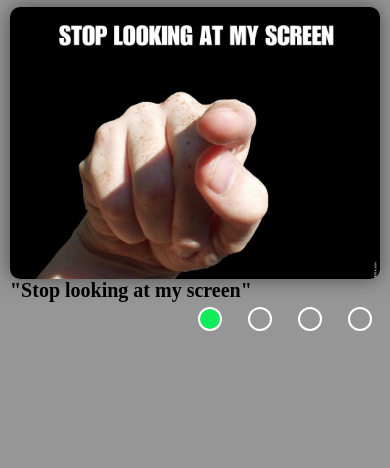
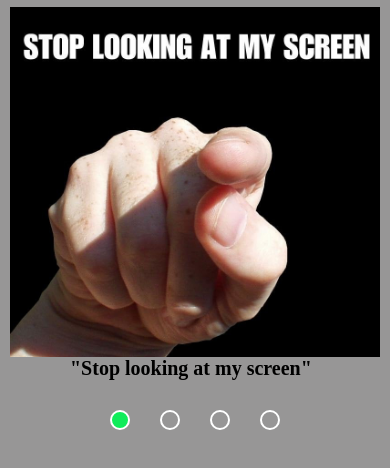
Before and after one commit to kamil7777/cssMemSlider, a plain HTML site: page cssMemSlider/index.html in a window 390 px wide. Drawn offline with Linux system fonts and the light colour scheme.

Commit message:
fix: fix markup (Mon, May 16, 2022 11:24:00 PM)

```diff
--- a/cssMemSlider/index.html
+++ b/cssMemSlider/index.html
@@ -15,17 +15,20 @@
         <input type="radio" name="btn" id="btn3">
         <input type="radio" name="btn" id="btn4">
     <div class="wrapper-img">
-        <div class="image btn1"></div>
-        <div class="image btn2"></div>
-        <div class="image btn3"></div>
-        <div class="image btn4"></div>
+        <div class="image img1"></div>
+        <div class="image img2"></div>
+        <div class="image img3"></div>
+        <div class="image img4"></div>
     </div>
+    <div class="wrp-text">
         <div class="text">
-        <div class="paragr">"Stop looking at my screen"</div>
+            <div class="paragr toggle">"Stop looking at my screen"</div>
             <div class="paragr">"What ?"</div>
             <div class="paragr">"Youuuuuu"</div>
             <div class="paragr">"Let's go walk!"</div>
         </div>
+    </div>
+
     <div class="block-button">
         <div class="wrp-label label1"><label for="btn1"></label></div>
         <div class="wrp-label label2"><label for="btn2"></label></div>
--- a/cssMemSlider/style.css
+++ b/cssMemSlider/style.css
@@ -11,7 +11,7 @@ body {
 
 .container {
     max-width: 1024px;
-    height: 800px;
+    height: 100%;
     margin: 2% auto 0;
     display: flex;
     flex-wrap: wrap;
@@ -19,59 +19,50 @@ body {
 
 .wrapper-img {
     width: 100%;
-    height: 90.5%;
+    height: 768px;
+    display: flex;
+    position: relative;
     overflow: hidden;
-    position: relative;
-    box-shadow: 0 0 20px rgba(0, 0, 0, .5);
-    border-radius: 10px;
 }
 
+.img1 {
+    background-image: url(./img/1.jpg);
+    background-size: cover;
+    background-position: center;
+}
+.img2 {
+    background-image: url(./img/2.jpg);
+    background-size: cover;
+    background-position: center;
+}
+.img3 {
+    background-image: url(./img/3.jpg);
+    background-size: cover;
+    background-position: center;
+}
+.img4 {
+    background-image: url(./img/4.jpg);
+    background-size: cover;
+    background-position: center;
+}
 .image {
-    height: 100%;
-	position: absolute;
-	width: 100%;
+    position: absolute;
+    width: inherit;
+    height: inherit;
+    transform: scale(1.5);
     opacity: 0;
     z-index: 0;
-    transform: scale(1.5);
-    transition: transform ease-in-out .8s, opacity ease-in-out .8s;
+
 }
 
-#btn1:checked ~ .wrapper-img .btn1,
-#btn2:checked ~ .wrapper-img .btn2,
-#btn3:checked ~ .wrapper-img .btn3,
-#btn4:checked ~ .wrapper-img .btn4 {
+#btn1:checked ~ .wrapper-img .img1,
+#btn2:checked ~ .wrapper-img .img2,
+#btn3:checked ~ .wrapper-img .img3,
+#btn4:checked ~ .wrapper-img .img4 {
+    transform: scale(1);
     opacity: 1;
     z-index: 1;
-    transform: scale(1);
-    transition: transform ease-in-out .8s, opacity ease-in-out .8s;
-}
-
-.btn1 {
-    background-image: url(./img/1.jpg);
-    background-size: cover;
-    background-repeat: no-repeat;
-    background-position: center center;
-}
-
-.btn2 {
-    background-image: url(./img/2.jpg);
-    background-size: cover;
-    background-repeat: no-repeat;
-    background-position: center center;
-}
-
-.btn3 {
-    background-image: url(./img/3.jpg);
-    background-size: cover;
-    background-repeat: no-repeat;
-    background-position: center center;
-}
-
-.btn4 {
-    background-image: url(./img/4.jpg);
-    background-size: cover;
-    background-repeat: no-repeat;
-    background-position: center center;
+    transition: ease-in-out 0.5s;
 }
 
 .block-button {
@@ -84,22 +75,11 @@ label {
     height: 20px;
 	width: 20px;
     border-radius: 50%;
+    border: 2px solid white;
     cursor: pointer;
     margin: 10px;
     display: inline-block;
-    transition: background ease-in-out 0.3s;
-    position: relative;
-}
-
-label:after {
-    border: 2px solid white;
-    content: " ";
-	height: 20px;
-	width: 20px;
-	border-radius: 50%;
-    left: -2px;
-	position: absolute;
-	top: -2px;
+    transition: ease-in-out 0.5s;
 }
 
 #btn1:checked ~ .block-button .label1 label,
@@ -124,40 +104,63 @@ input {
 }
 
 .text {
-    width: 20%;
+    width: 400%;
+    height: 23px;
+    overflow: hidden;
+    display: flex;
+}
+.wrp-text {
+    width: 250px;
+    overflow: hidden;
 }
 
 .paragr {
-    position: absolute;
-	opacity: 0;
-    z-index: 0;
-    transition: transform ease-in-out .5s, opacity ease-in-out .5s;
+    width: 25%;
+    transition: ease-in-out .8s;
 }
 
-#btn1:checked ~ .text div:nth-of-type(1),
-#btn2:checked ~ .text div:nth-of-type(2),
-#btn3:checked ~ .text div:nth-of-type(3),
-#btn4:checked ~ .text div:nth-of-type(4) {
-    opacity: 1;
-    z-index: 1;
-    transition: transform ease-in-out .5s, opacity ease-in-out .5s;
+#btn1:checked ~ .wrp-text .text .toggle {
+    margin-left: 0;
+    transition: ease-in-out .8s;
+}
+#btn2:checked ~ .wrp-text .text .toggle {
+    margin-left: -25%;
+    transition: ease-in-out .8s;
+}
+#btn3:checked ~ .wrp-text .text .toggle {
+    margin-left: -50%;
+    transition: ease-in-out .8s;
+}
+#btn4:checked ~ .wrp-text .text .toggle {
+    margin-left: -75%;
+    transition: ease-in-out .8s;
 }
 
-@media screen and (max-width: 850px){
-    .container {
+@media screen and (max-width: 825px){
+    .wrapper-img {
         height: 600px;
     }
 }
-@media screen and (max-width: 575px){
-    .container {
-        height: 400px;
+ @media screen and (max-width: 630px){
+    .wrapper-img {
+        height: 500px;
     }
 }
-@media screen and (max-width: 425px){
+
+@media screen and (max-width: 526px){
+    .wrapper-img {
+        height: 350px;
+    }
     .container {
-        height: 300px;
+        flex-direction: column;
+        align-items: center;
     }
     .block-button {
-        padding-top: 20px;
+        margin: 20px 0 0 0;
     }
 }
+@media screen and (max-width: 380px){
+    .wrapper-img {
+        height: 280px;
+    }
+}
```
Lines whose indentation alone changed are shown as unchanged.
